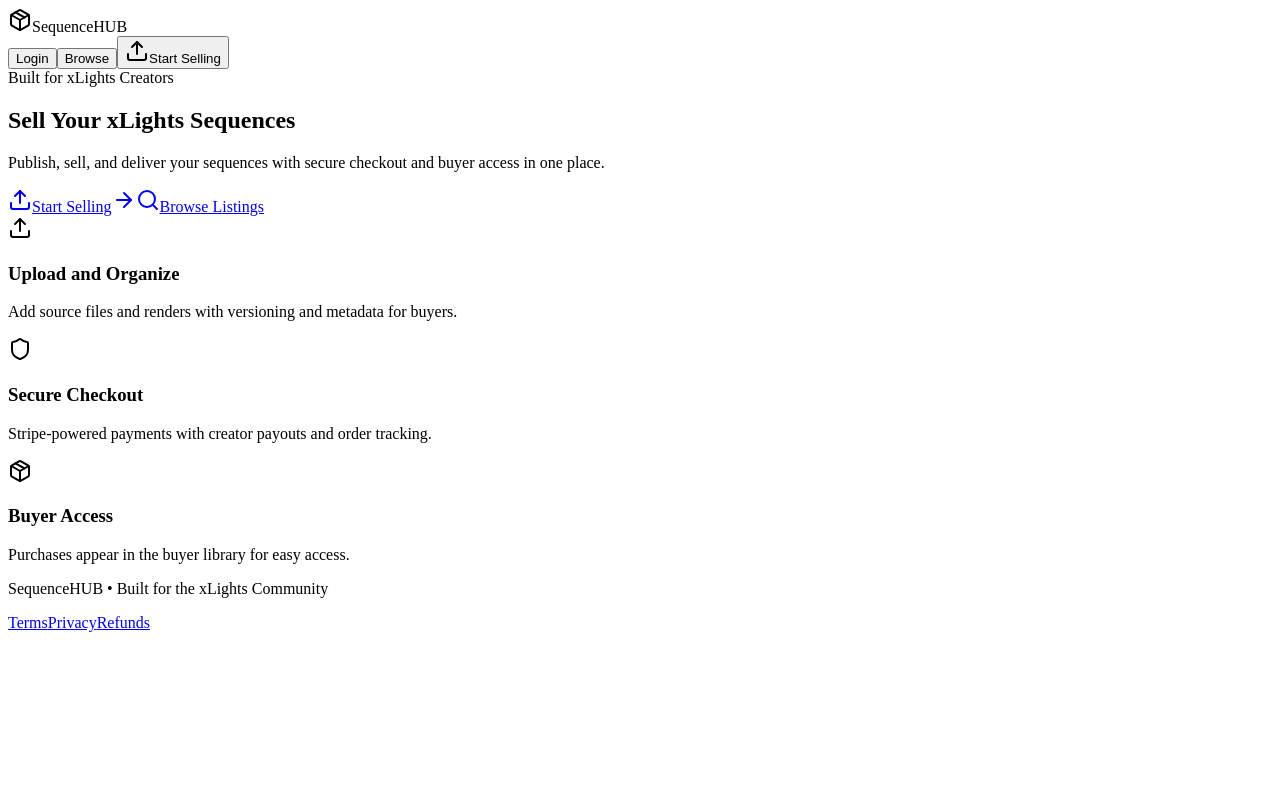
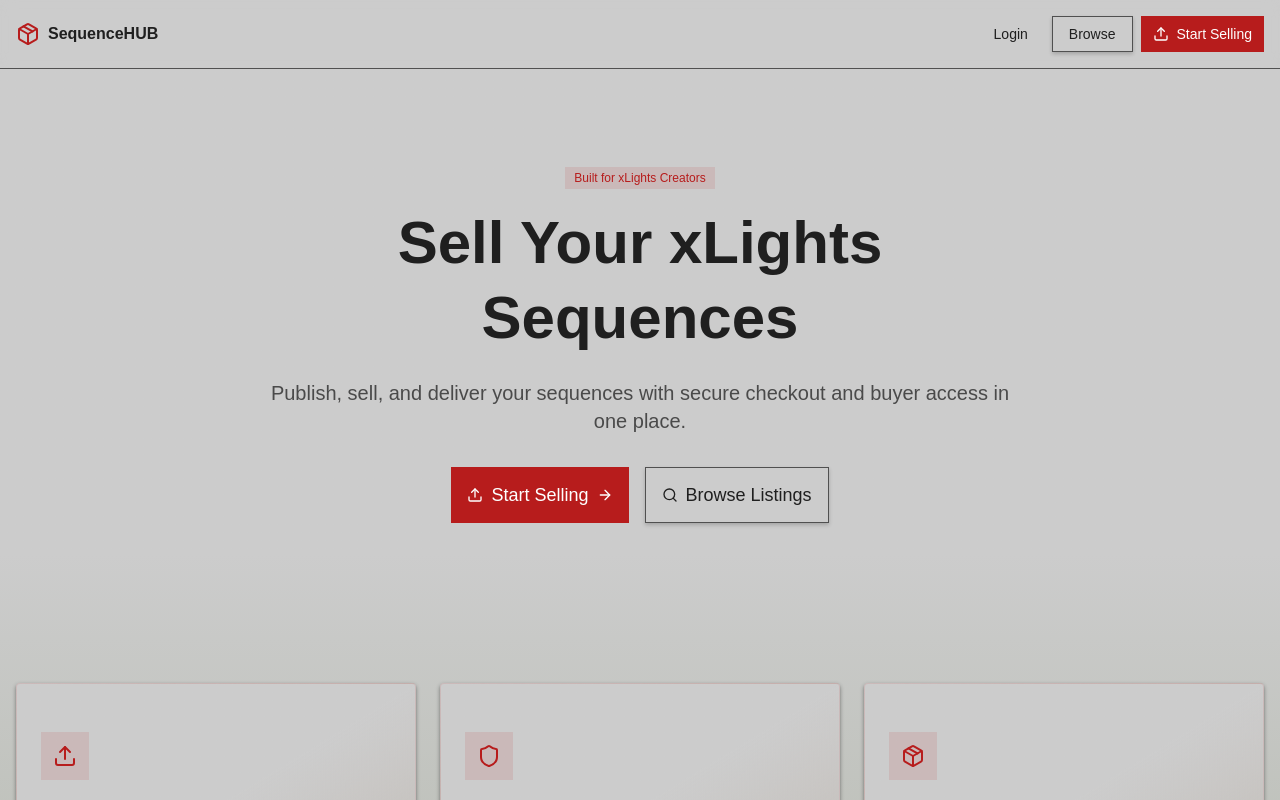
Before and after one commit to seancope357/sequencehub-marketplace, a Next.js app: page / in a window 1280 px wide. Shown: the top 800 px of the page. Built offline with nearby package versions, Linux system fonts and the light colour scheme; no server answers.

Commit message:
fix: restore tailwind imports for global theme stylesheet

```diff
--- a/src/app/globals.css
+++ b/src/app/globals.css
@@ -1,3 +1,8 @@
+@import "tailwindcss";
+@import "tw-animate-css";
+
+@custom-variant dark (&:is(.dark *));
+
 :root {
   --background: oklch(0.8452 0 0);
   --foreground: oklch(0.2393 0 0);
@@ -158,3 +163,14 @@
   --shadow-xl: var(--shadow-xl);
   --shadow-2xl: var(--shadow-2xl);
 }
+
+@layer base {
+  * {
+    @apply border-border outline-ring/50;
+  }
+
+  body {
+    @apply bg-background text-foreground font-sans;
+    letter-spacing: var(--tracking-normal);
+  }
+}
```
